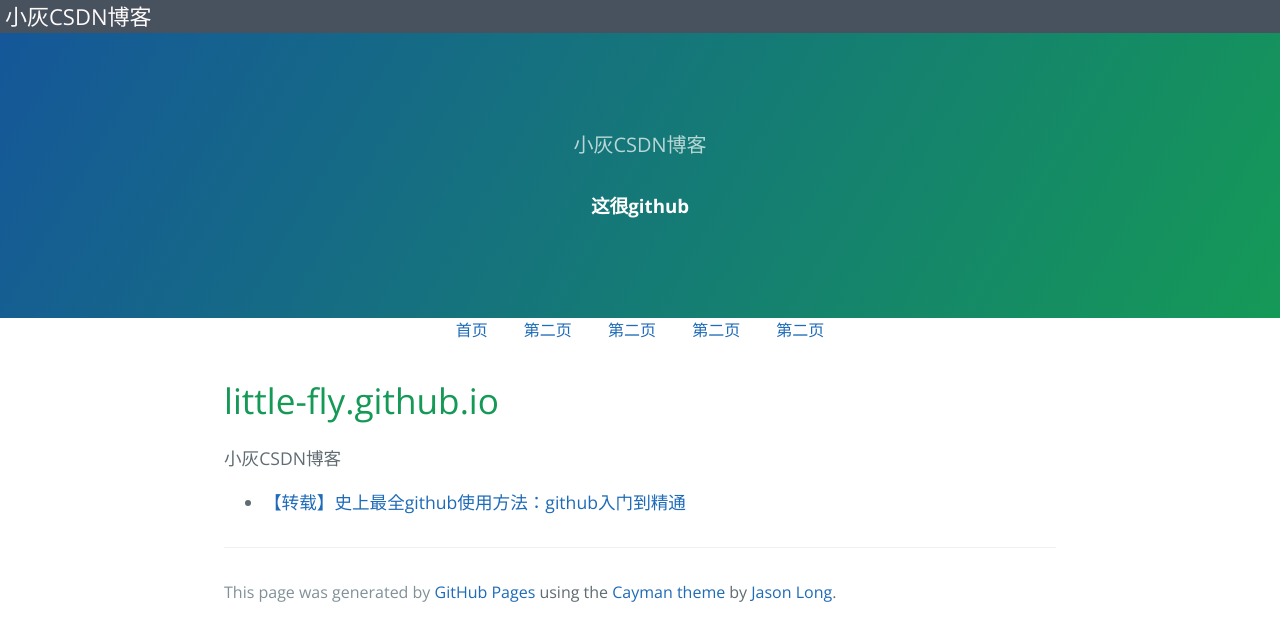
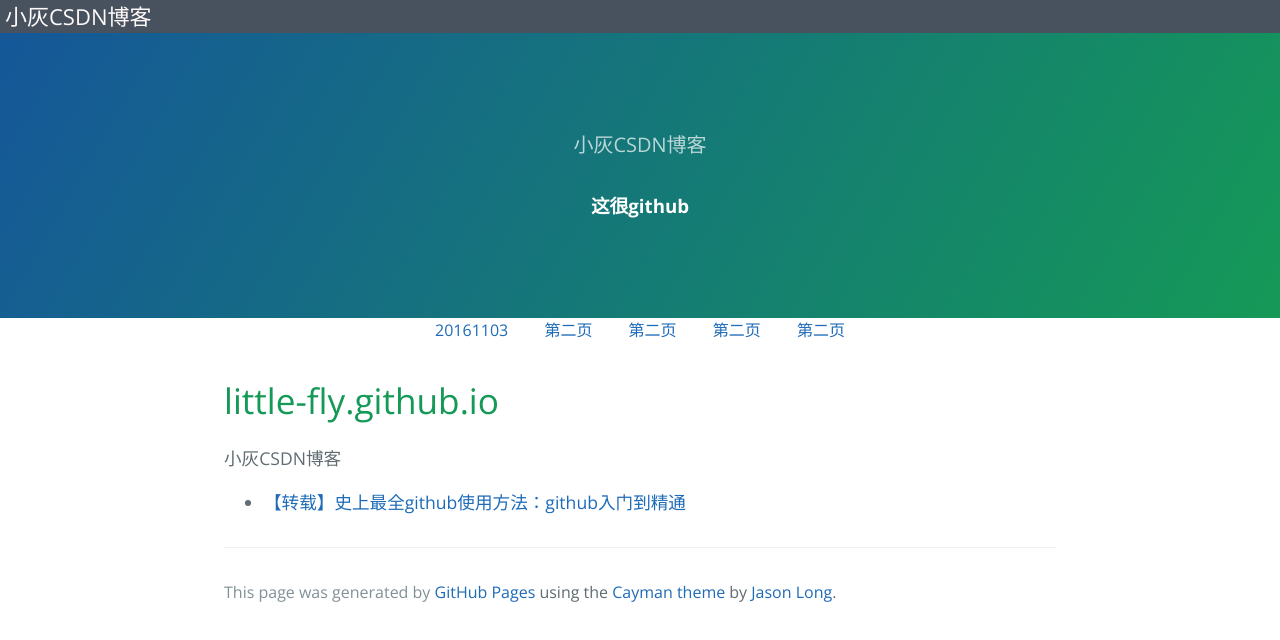
Before and after one commit to little-Fly/little-fly.github.io, a plain HTML site: page index.html in a window 1280 px wide. Drawn offline with nearby package versions, Linux system fonts and the light colour scheme.

Commit message:
添加超链接

```diff
--- a/index.html
+++ b/index.html
@@ -19,7 +19,7 @@
 	  <h3 class="project-text">这很github</h3>
     </section>
 	<div class="page-nav">
-		<a>首页</a>
+		<a href="study/20161103.html">20161103</a>
 		<a>第二页</a>
 		<a>第二页</a>
 		<a>第二页</a>
```
